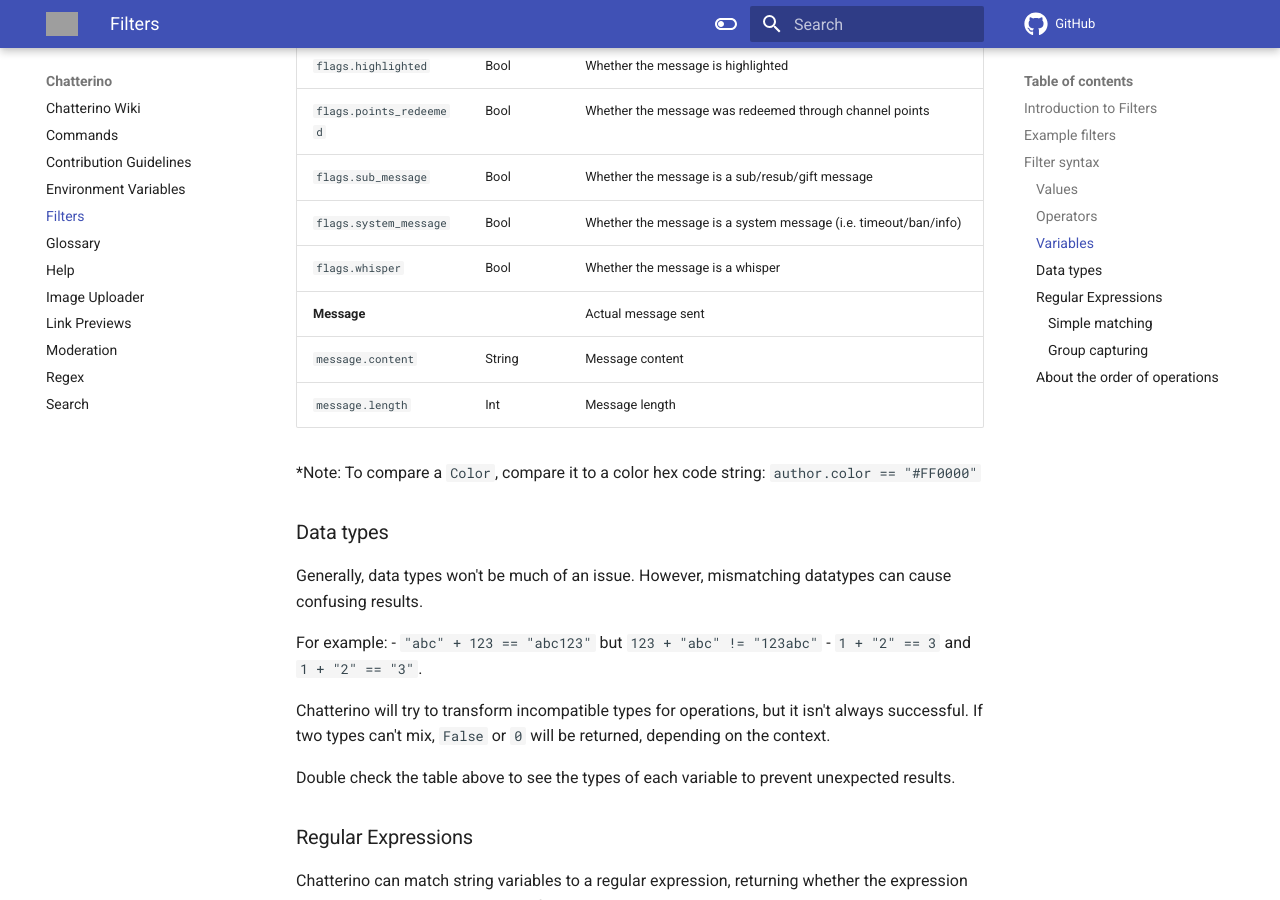
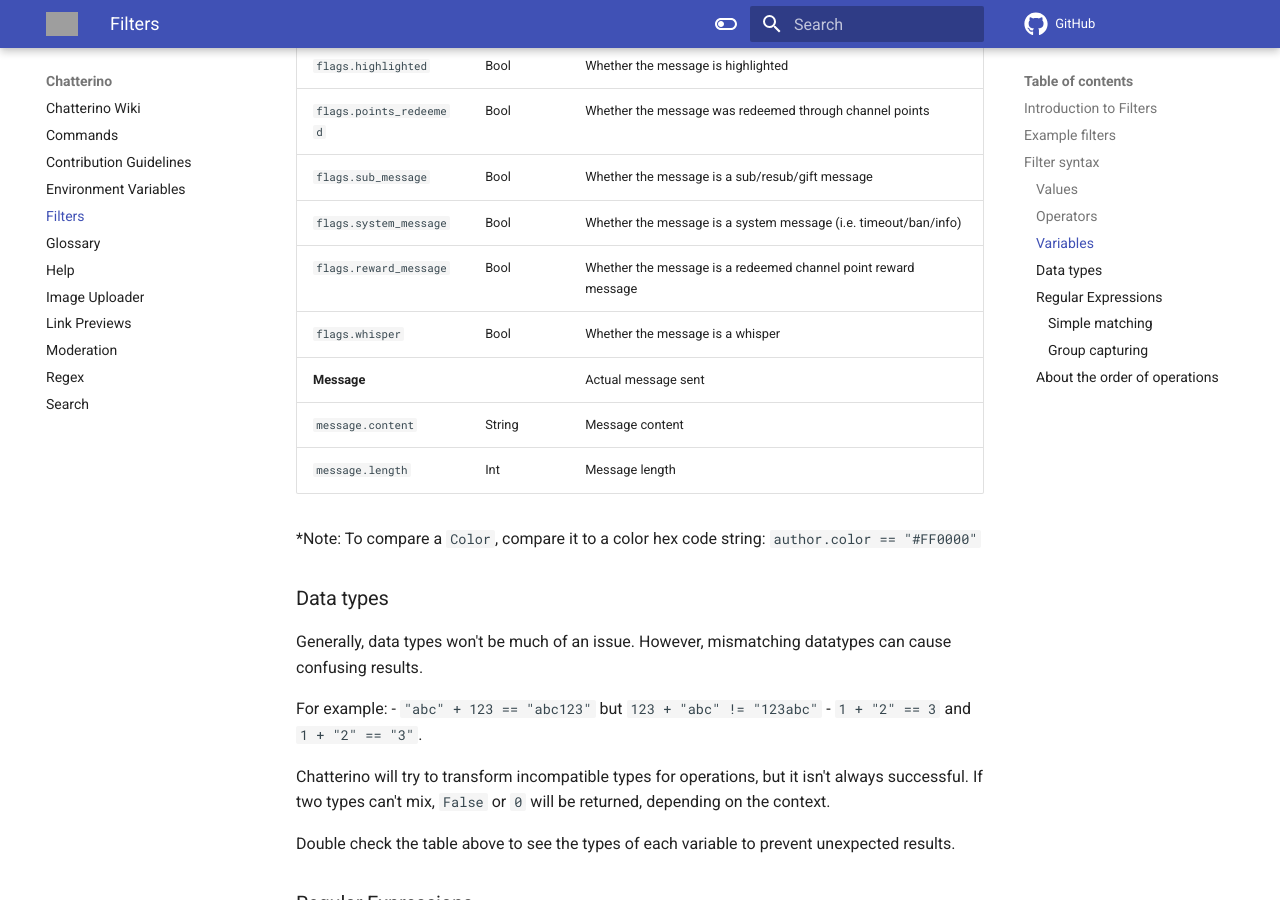
Before and after one commit to Chatterino/wiki, an MkDocs documentation site: the page built from docs/Filters.md, in a window 1280 px wide and 900 px high, scrolled down 3434 px. Built offline with MkDocs 1.6.1 and Material for MkDocs 9.7.7, drawn with Linux system fonts in a browser that asks for light colours; comment, search, counter and statistics services are not loaded; grey boxes are pictures that could not be loaded.

Commit message:
Add `flags.reward_message` to filters documentation

```diff
--- a/docs/Filters.md
+++ b/docs/Filters.md
@@ -91,6 +91,7 @@
 | `flags.points_redeemed` | Bool | Whether the message was redeemed through channel points |
 | `flags.sub_message` | Bool | Whether the message is a sub/resub/gift message |
 | `flags.system_message` | Bool | Whether the message is a system message (i.e. timeout/ban/info) |
+| `flags.reward_message` | Bool | Whether the message is a redeemed channel point reward message |
 | `flags.whisper` | Bool | Whether the message is a whisper |
 | **Message** | | Actual message sent |
 | `message.content` | String | Message content |
```
